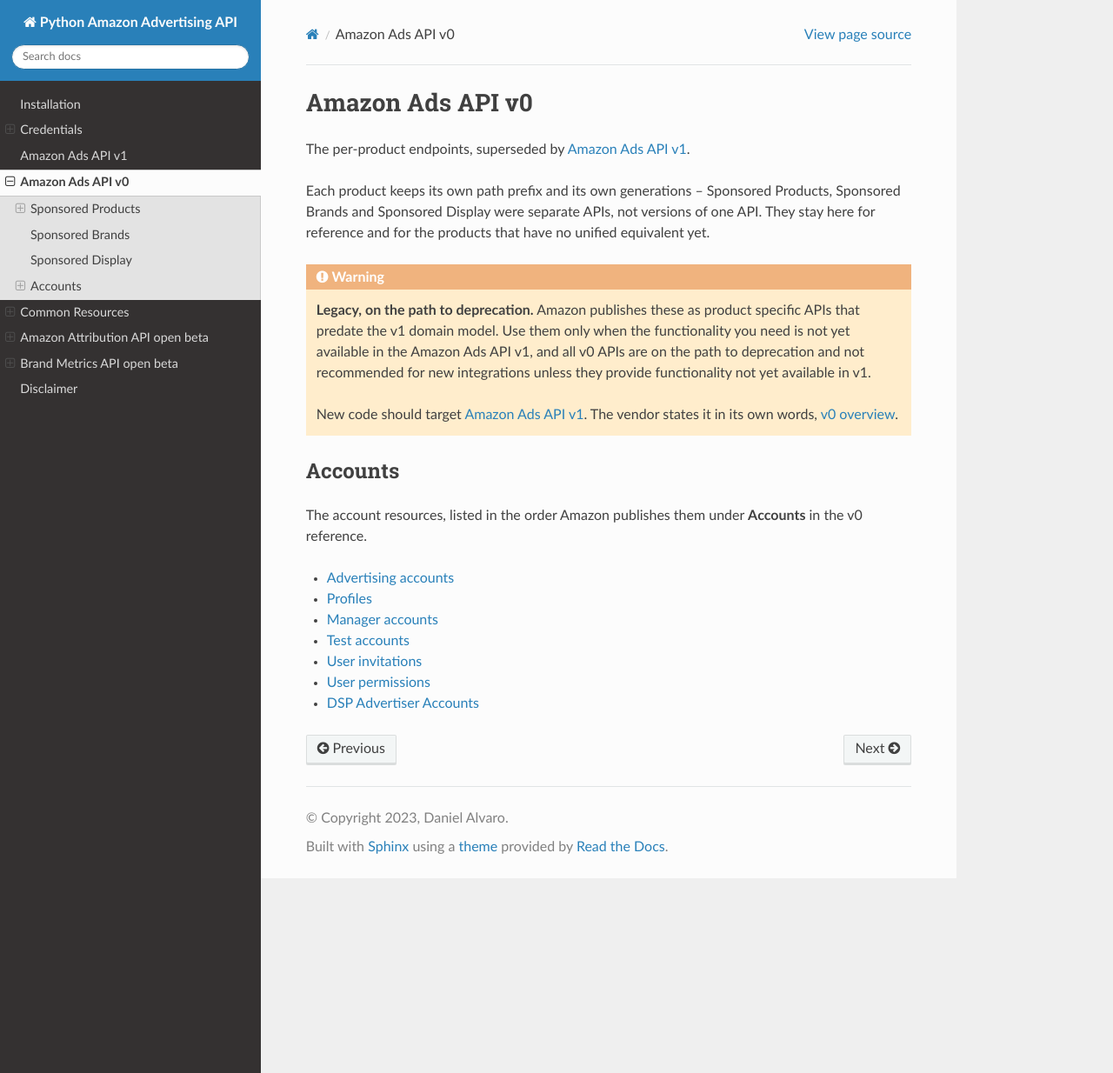
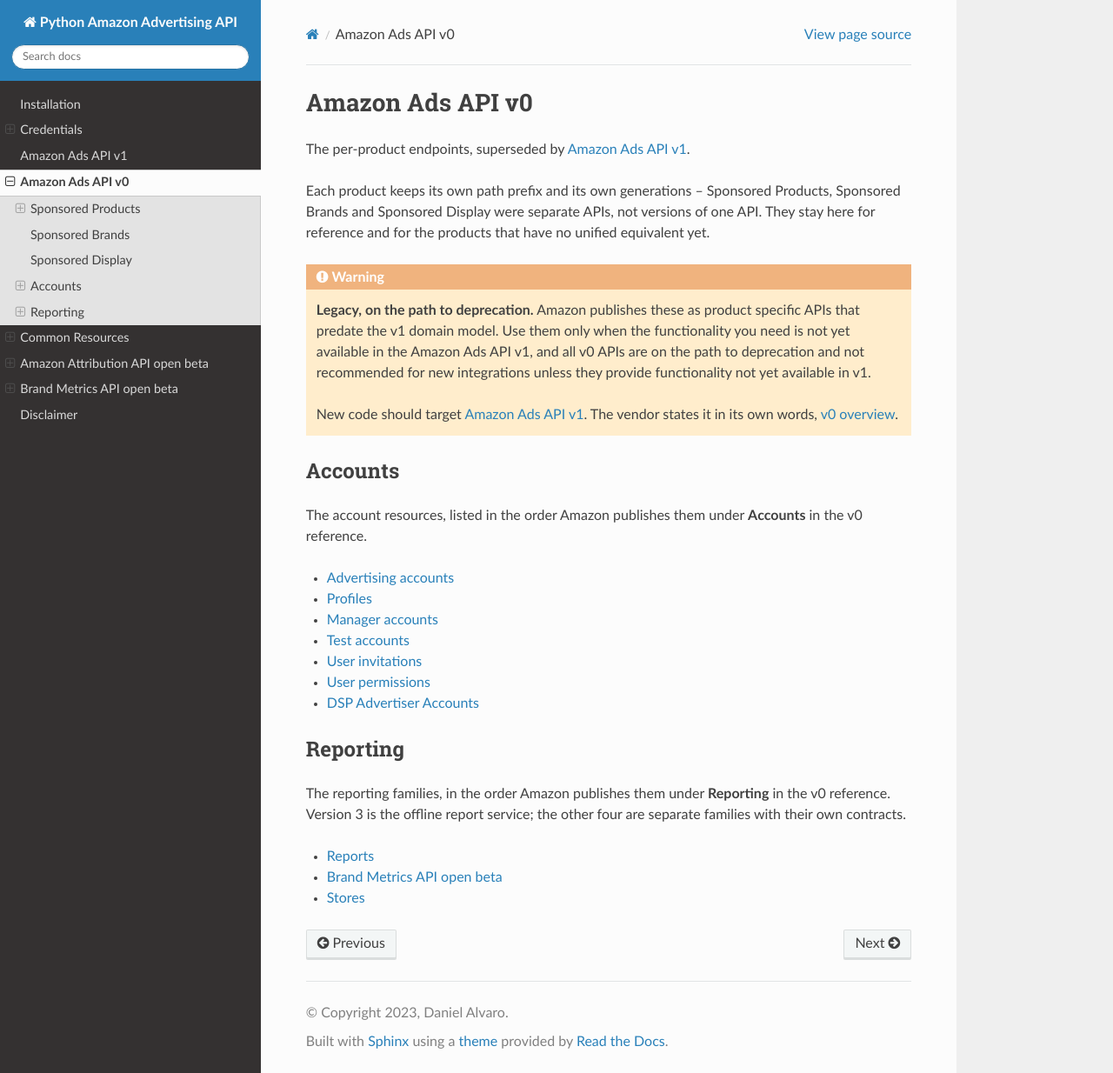
Before and after one commit to denisneuf/python-amazon-ad-api, a Sphinx documentation site: the page built from docs/v0.rst, in a window 1280 px wide and 1234 px high. Shown: the whole window at 87% size. Built offline with Sphinx 7.4.7 and the Read the Docs theme 3.1.0, drawn with Linux system fonts in a browser that asks for light colours.

Commit message:
docs(v0): Reporting section grouping the four reporting families

```diff
--- a/docs/v0.rst
+++ b/docs/v0.rst
@@ -44,3 +44,17 @@ The account resources, listed in the order Amazon publishes them under
     api/advertising_invitations
     api/advertising_user_permissions
     api/dsp_advertiser
+
+Reporting
+---------
+
+The reporting families, in the order Amazon publishes them under
+**Reporting** in the v0 reference. Version 3 is the offline report service; the
+other four are separate families with their own contracts.
+
+.. toctree::
+    :maxdepth: 1
+
+    api/reports
+    api/brand_metrics
+    api/stores
```
